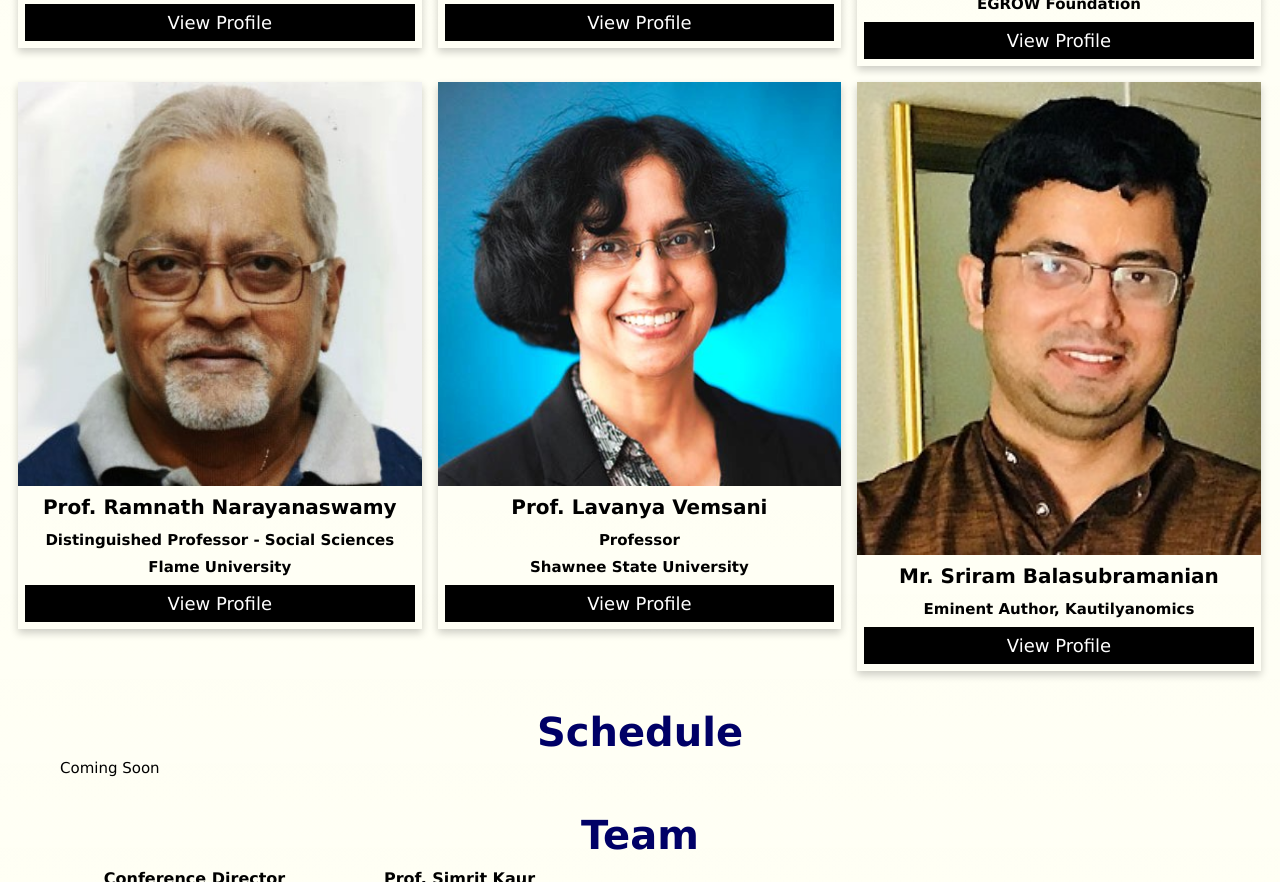
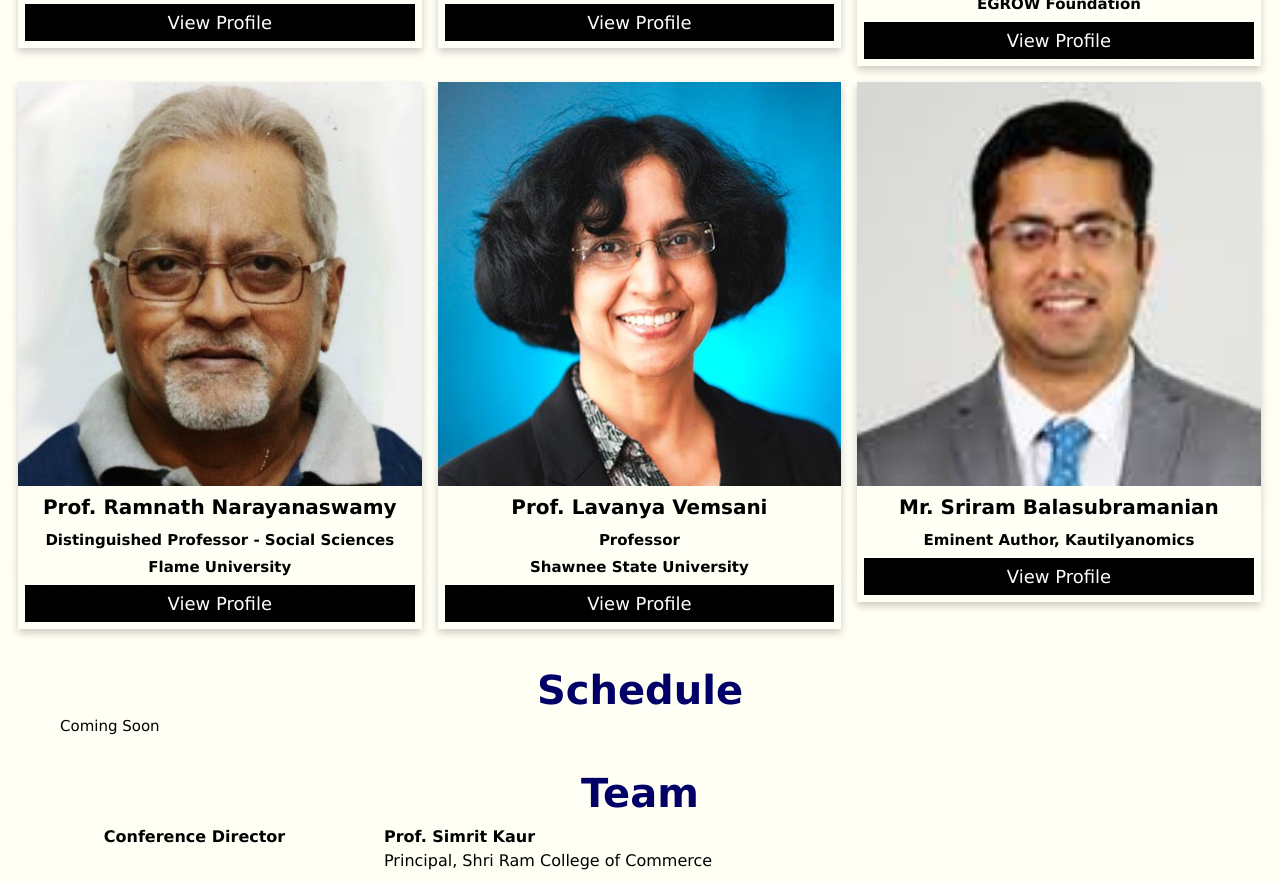
Before and after one commit to CIEHSRCC/CIEHSRCC.github.io, a plain HTML site: page index.html in a window 1280 px wide. Shown: the part 5896-6778 px from the top of the page. Drawn offline with nearby package versions, Linux system fonts and the light colour scheme; a script that the page names is missing.

Commit message:
Update index.html

```diff
--- a/index.html
+++ b/index.html
@@ -378,7 +378,7 @@ It is said that science without history is like a man without a memory. The same
 
 <div class="column1">
     <div class="card">
-      <img src="img/sb.jpg" alt="Mr. Sriram Balasubramanian" style="width:100%">
+      <img src="img/sb2.jpg" alt="Mr. Sriram Balasubramanian" style="width:100%">
       <div class="container">
         <h2>Mr. Sriram Balasubramanian</h2>
         <p class="title">Eminent Author, Kautilyanomics</p>
```
